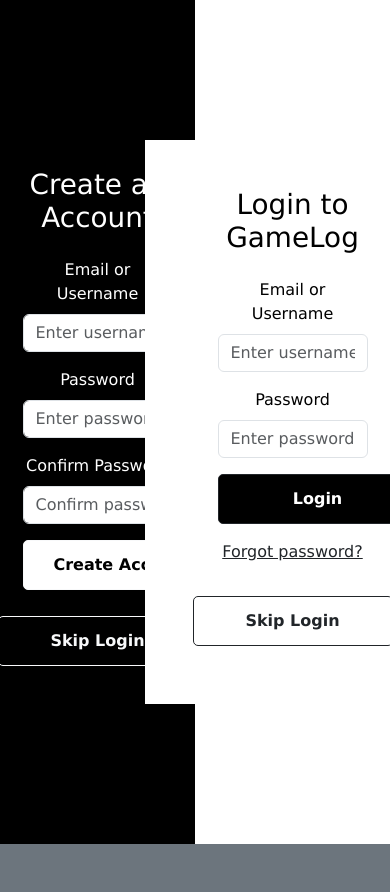
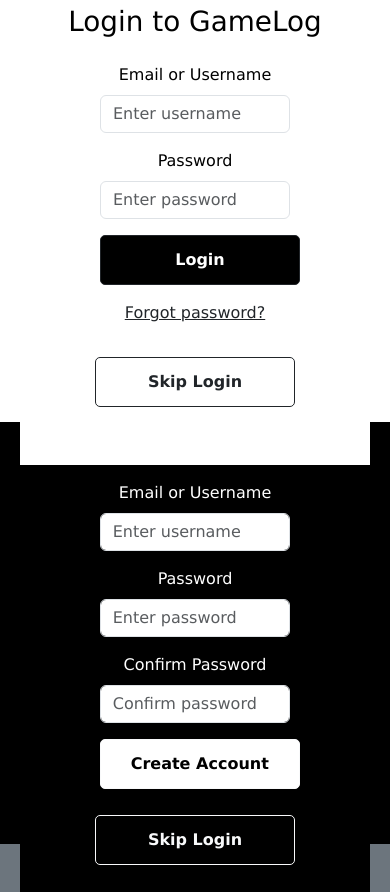
Before and after one commit to kilom3ters/cs260startup, a React (Vite) app: page /login in a window 390 px wide. Built offline with nearby package versions, Linux system fonts and the light colour scheme.

Commit message:
worked on mobile screen functionality for login page

```diff
--- a/src/app.css
+++ b/src/app.css
@@ -94,7 +94,7 @@ footer {
         width: 100vw;
         height: 50vh !important;
         padding: 0px;
-        margin-bottom: 50vh;
+        margin-bottom: 80vh;
         text-align: center;
 
     }
--- a/src/login/login-styles.css
+++ b/src/login/login-styles.css
@@ -72,20 +72,26 @@ form {
         align-items: center;
     }
 
-    .right-side {
+    .right-side-login {
+        order: -1;
+        position: fixed;
+        height: 50vh !important;
+        width: 100vw !important;
+        padding: 20px;
+        margin-bottom: 50vh;
+        justify-content: center;
+        align-items: center;
 
-        height: 50vh !important;
-        width: 100vw;
-        padding: 20px;
-        margin-left: 0;
     }
 
-    .left-side {
-        position: relative;
+    .left-side-login {
+        position: fixed;
         height: 50vh !important;
-        width: 100vw;
+        width: 100vw !important;
         padding: 20px;
-        margin-right: 0;
+        margin-top: 50vh;
+        justify-content: center;
+        align-items: center;
     }
 
     .btn, .button {
```
